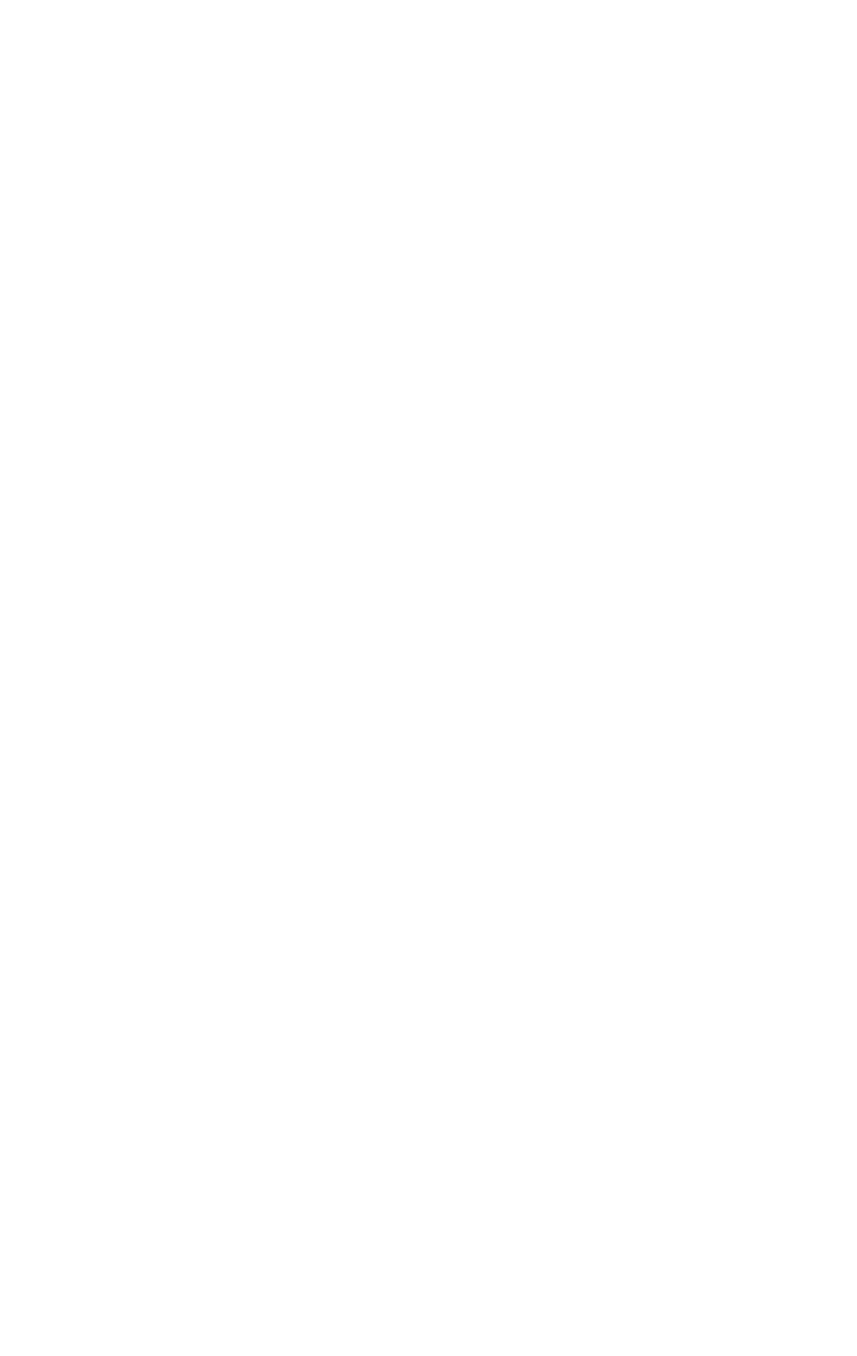
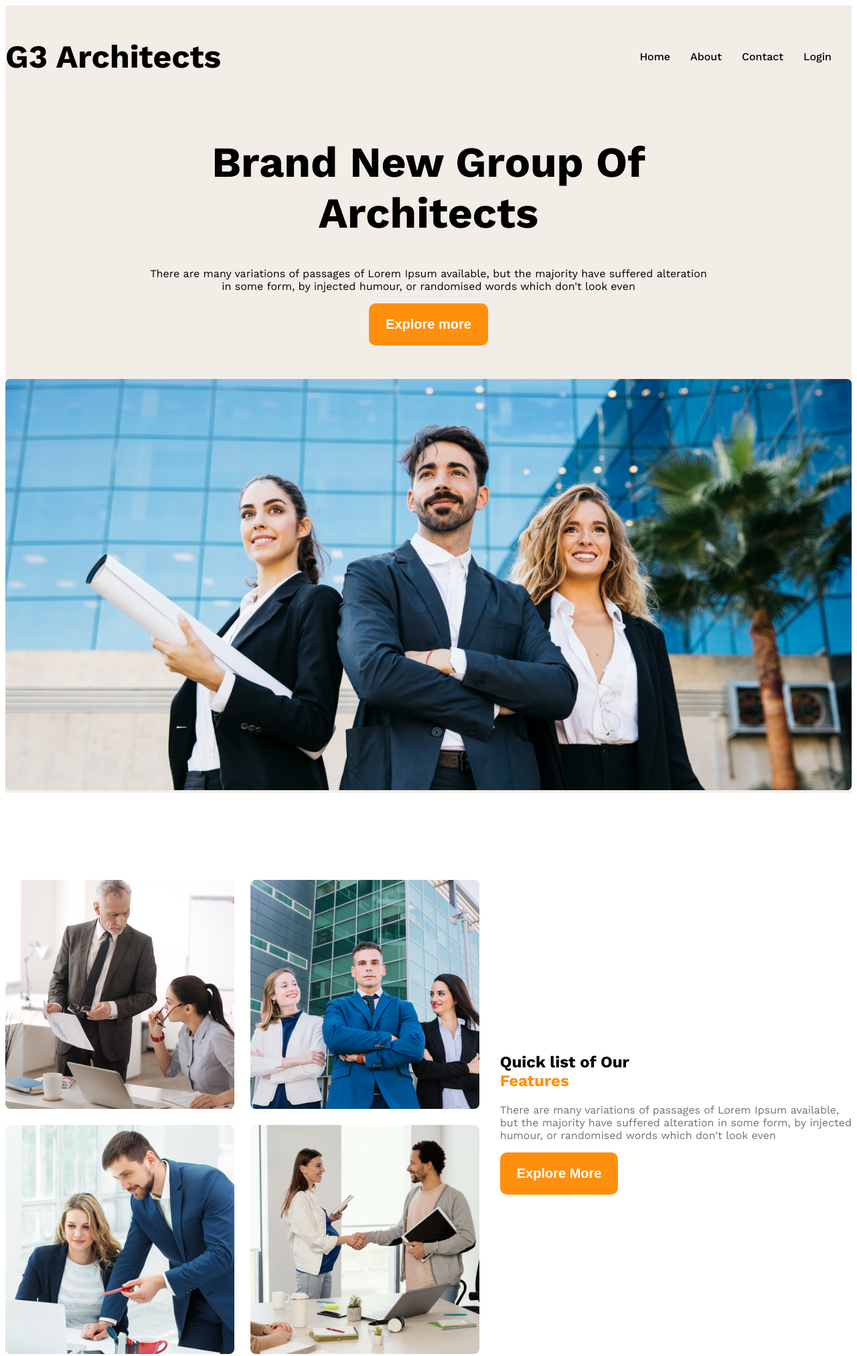
Before and after one commit to Sima-akhter/architects-project-module-9, a plain HTML site: page index.html in a window 1280 px wide. Shown: the whole page at 67% size. Before the commit the page ends 800 px from the top, so only its background shows below. Drawn offline with nearby package versions, Linux system fonts and the light colour scheme.

Commit message:
add banner section and features section

```diff
--- a/index.html
+++ b/index.html
@@ -4,9 +4,50 @@
     <meta charset="UTF-8">
     <meta name="viewport" content="width=device-width, initial-scale=1.0">
     <title>architects</title>
-<link rel="stylesheet" href="style.css">
+<link rel="stylesheet" href="./style.css">
 </head>
-<body>
+<body class="work-sans-font">
+    <header>
+     <nav class="navber display-flex">
+        <h3 class="brand work-sans-font">G3 Architects</h3>
+        <ul class="nav-link display-flex">
+            <li class="nav-item"><a href="" class="nav-link">Home</a></li>
+            <li class="nav-item"><a href="" class="nav-link">About</a></li>
+            <li class="nav-item"><a href="" class="nav-link">Contact</a></li>
+            <li class="nav-item"><a href="" class="nav-link">Login</a></li>
+        </ul>
+     </nav>
 
+     <!-- *******************banner-section********************* -->
+      <div class="banner">
+        <div class="banner-content">
+        <h1 class="banner-title work-sans-font">Brand New Group Of Architects</h1>
+        <p class="banner-discription work-sans-font">There are many variations of passages of Lorem Ipsum available, but the majority have suffered alteration in some form, by injected humour, or randomised words which don't look even</p>
+        <button class="btn-praimary">Explore more</button>
+     </div>
+        <img class="banner-img" src="./images/banner.png" alt="">
+
+      </div>
+    </header>
+
+    <main>
+       <!-- ******************features-sektion****************** -->
+     <section>
+          <div class="feartures-container display-flex">
+        <div class="team-img">
+            <img src="./images/team1.png" alt="">
+            <img src="./images/team2.png" alt="">
+            <img src="./images/team3.png" alt="">
+            <img src="./images/team4.png" alt="">
+        </div>
+        <div class="features-text">
+            <h1>Quick list <span class="span-1">of Our</span> <br> <span class="span-2">Features</span></h1>
+            <p>There are many variations of passages of Lorem Ipsum available, <br> but the majority have suffered alteration in some form, by injected <br> humour, or randomised words which don't look even</p>
+            <button class="btn-praimary">Explore More</button>
+        </div>
+       </div>
+     </section>
+    </main>
+    <footer></footer>
 </body>
 </html>
--- a/style.css
+++ b/style.css
@@ -0,0 +1,110 @@
+
+@import url('https://fonts.googleapis.com/css2?family=Work+Sans:ital,wght@0,100..900;1,100..900&display=swap');
+
+
+.work-sans-font{
+  font-family: "Work Sans", sans-serif;
+  /* font-optical-sizing: auto;
+  font-weight: 400;
+  font-style: normal; */
+}
+.btn-praimary{
+    background-color: #FF900E;
+    color: white;
+    padding: 20px 25px;
+    font-weight: 600;
+    font-size: 1.25rem;
+    border-radius: 10px;
+    border: none;
+}
+
+
+/*shared style*/
+.display-flex{
+    display: flex;
+}
+header{
+    background-color: #f3ede7;
+}
+.brand{
+   font-weight: 700;
+   font-size: 3rem;
+}
+.nav-item{
+    list-style: none;
+    margin-right: 30px;
+}
+.nav-link{
+    text-decoration: none;
+    font-weight: 500;
+    color: black;
+
+}
+.navber{
+    justify-content: space-between;
+    align-items: center;
+}
+.navber, .banner{
+    max-width: 1440px;
+    margin: 0 auto;
+}
+/* *******************banner-section************************ */
+
+.banner-content{
+    max-width: 850px;
+    margin: 0 auto;
+    text-align: center;
+    align-items: center;
+    margin-bottom: 50px;
+}
+.banner-title{
+    font-weight: 700;
+    font-size: 4rem;
+}
+.banner-img{
+    width: 100%;
+}
+
+/* ******maim-section************** */
+main{
+    max-width: 1440px;
+    margin: 0 auto;
+
+}
+main > section{
+    margin-top: 130px;
+}
+
+
+/* ***************features-sectin**************** */
+.feartures-container{
+   align-items: center;
+
+   justify-content: space-between;
+}
+.team-img{
+    display: grid;
+    grid-template-columns: repeat(2, 1fr);
+    gap: 24px;
+}
+.team-img img{
+    width: 100%;
+}
+.features-text p{
+    color:rgb(114, 114, 114) ;
+}
+.features-text h1{
+
+}
+
+.span-2{
+   color: #FF900E;
+}
+/* ************responsive media quary************ */
+
+@media screen and (max-width: 576px){
+    .navbar, .nav-link{
+        flex-direction: column;
+    }
+
+}
```
